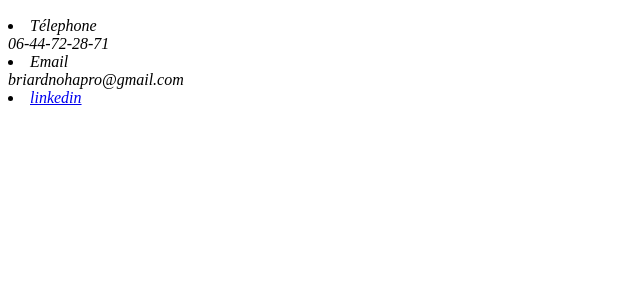
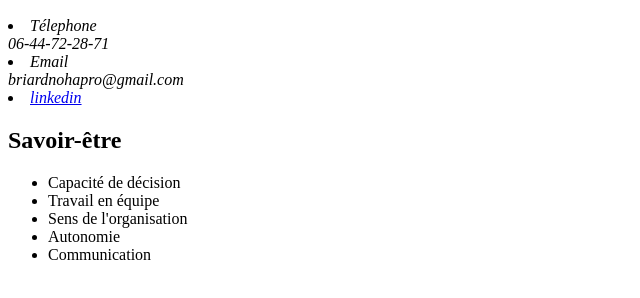
Before and after one commit to BriardNoha/CV, a plain HTML site: page index.html in a window 1280 px wide. Shown: the part 286-584 px from the top of the page, without its empty margins (0-640 px from the left). Drawn offline with Linux system fonts and the light colour scheme.

Commit message:
:add a new section whit savoir etre

```diff
--- a/index.html
+++ b/index.html
@@ -23,6 +23,18 @@
 
         </address>
 
+      <section id="savoir-etre">
+          <h2>Savoir-être</h2>
+            <ul>
+                <li>Capacité de décision </li>
+                <li>Travail en équipe </li>
+                <li>Sens de l'organisation</li>
+                <li>Autonomie</li>
+                <li>Communication </li>
+
+
+             </ul>
+      </section>
 
 
 
```
